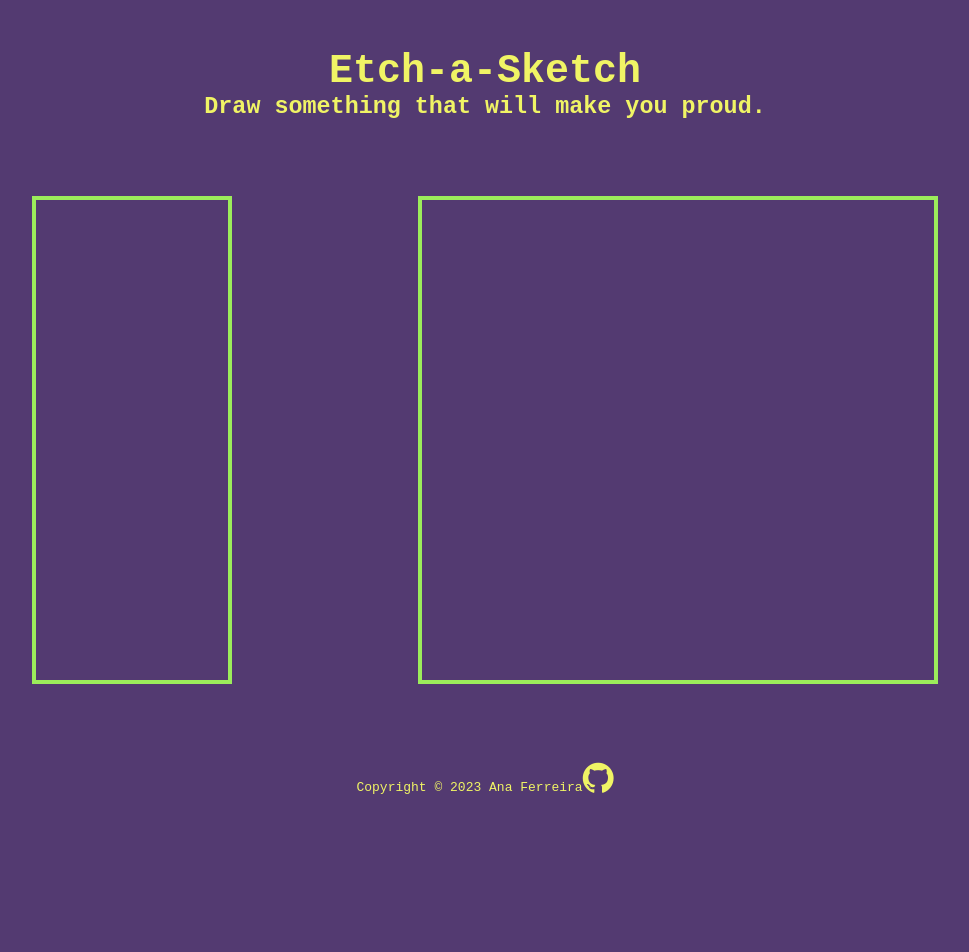
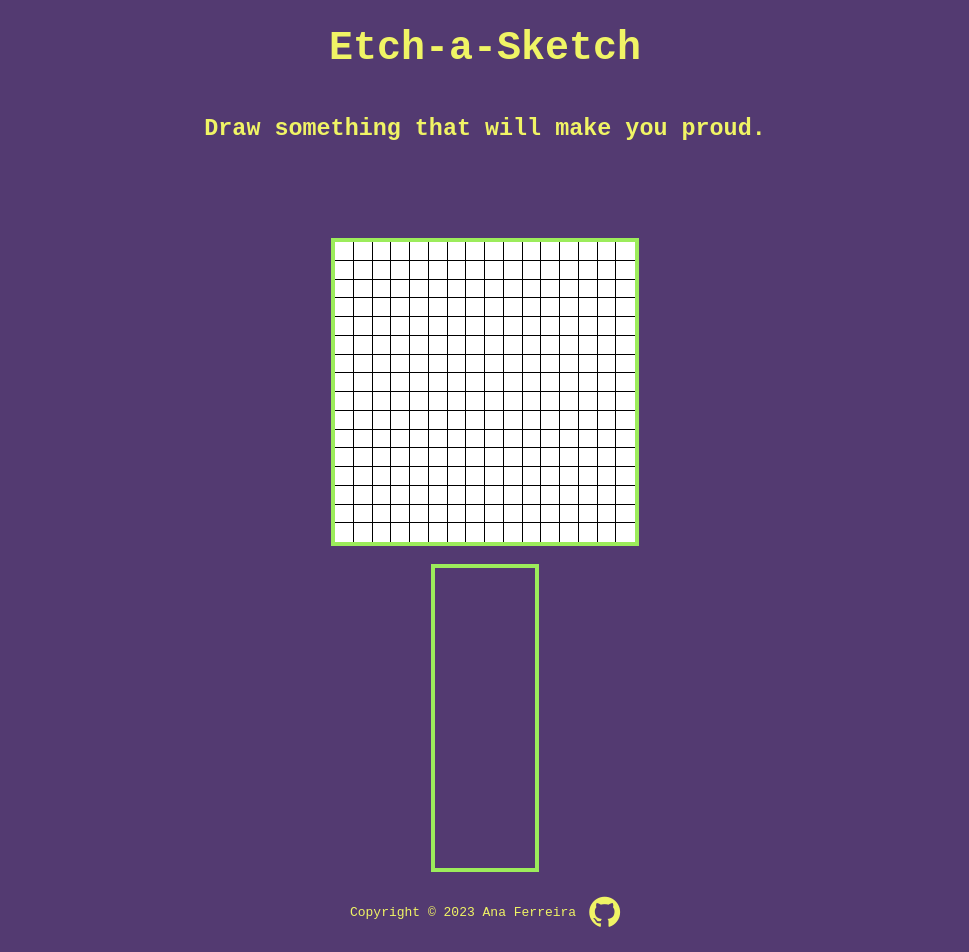
Before and after one commit to bh19cp/Etch-a-Sketch, a plain HTML site: page index.html in a window 1280 px wide. Shown: the whole page, without its empty margins (155-1124 px from the left). Before the commit the page ends 800 px from the top, so only its background shows below. Drawn offline with nearby package versions, Linux system fonts and the light colour scheme.

Commit message:
changes to layout and start of logic

```diff
--- a/index.html
+++ b/index.html
@@ -6,22 +6,24 @@
     <title>Etch-a-Sketch</title>
     <link rel="stylesheet" href="style.css">
     <script src="script.js" defer></script>
+    <script type="text/javascript" src="https://ajax.googleapis.com/ajax/libs/jquery/1.11.0/jquery.min.js"></script>
     <link rel="stylesheet" href="https://cdnjs.cloudflare.com/ajax/libs/font-awesome/4.7.0/css/font-awesome.min.css">
 </head>
 <body>
-    <div class="intro">
+    <header>
         <h1>Etch-a-Sketch</h1>
         <h3>Draw something that will make you proud.</h3>
-    </div>
-    <div class="console">
+    </header>
+
+    <main>
         <div class="settings"></div>
-        <div class="sketch-zone"></div>
-    </div>
-    <div class="footer">
+        <div id="container" onmousedown="isPressed(true)" onmouseup="isPressed(false)"></div>
+    </main>
+    <footer>
         <p>Copyright © 2023 Ana Ferreira  </p>
         <a href="https://github.com/bh19cp">
             <i class="fa fa-github" style="font-size:36px"></i>
         </a>
-    </div>
+    </footer>
 </body>
 </html>
--- a/script.js
+++ b/script.js
@@ -0,0 +1,26 @@
+const DEFAULTSIZE = 16;
+
+let mousedown = false;
+
+loadGrid(DEFAULTSIZE);
+
+
+
+function loadGrid(size) {
+
+    for (let i = 0; i < DEFAULTSIZE * DEFAULTSIZE; i++) {
+        $("#container").append("<div class='grid' onmouseover = changeColor()></div>");
+    };
+
+    $(".grid").width(300/DEFAULTSIZE);
+    $(".grid").height(300/DEFAULTSIZE);
+}
+
+function isPressed(val) {
+    mousedown = val;
+}
+
+function changeColor() {
+    if(mousedown)
+        $(".grid").css("background-color","black");
+}
--- a/style.css
+++ b/style.css
@@ -8,37 +8,57 @@
     text-decoration: none;
 }
 
-.intro{
-    height: 15vh;
-    display: flex;
-    flex-direction: column;
-    align-items: center;
+header{
+    height: 20vh;
+    display: grid;
+    justify-content: center;
+    text-align: center;
+    padding: 2rem;
     font-size: x-large;
-    justify-content:flex-end
 }
-.console{
-    height: 80vh;
+
+main{
     width: 100vw;
     display: flex;
-    justify-content:space-evenly;
+    flex-wrap: wrap;
+    flex-direction: column-reverse;
+    justify-content: center;
+    gap: 4rem;
     align-items: center;
 }
 
 .settings{
-    height: 60vh;
-    width: 15vw;
+    min-width: 100px;
+    height: 300px;
     border: 4px #9CEC5B solid;
 }
-.sketch-zone{
-    height: 60vh;
-    width: 40vw;
-    border: 4px #9CEC5B solid;
+#container {
+	position: relative;
+	top: 30px;
+	outline:4px solid #9CEC5B ;
+	font-size: 0;
+	margin:auto;
+	height:300px;
+	width:300px;
+	padding: 0;
+	border: none;
 }
 
-.footer{
-    height: 5vh;
+.grid{
+    background-color: white;
+    display: inline-block;
+    outline:1px solid #000;
+}
+
+.grid-square{
+    display:inline-table;
+}
+
+footer{
+    gap: 1rem;
     width: 100vw;
+    height: 10vh;
     display: flex;
     justify-content: center;
-    align-items:first baseline;
+    align-items: center;
 }
```
